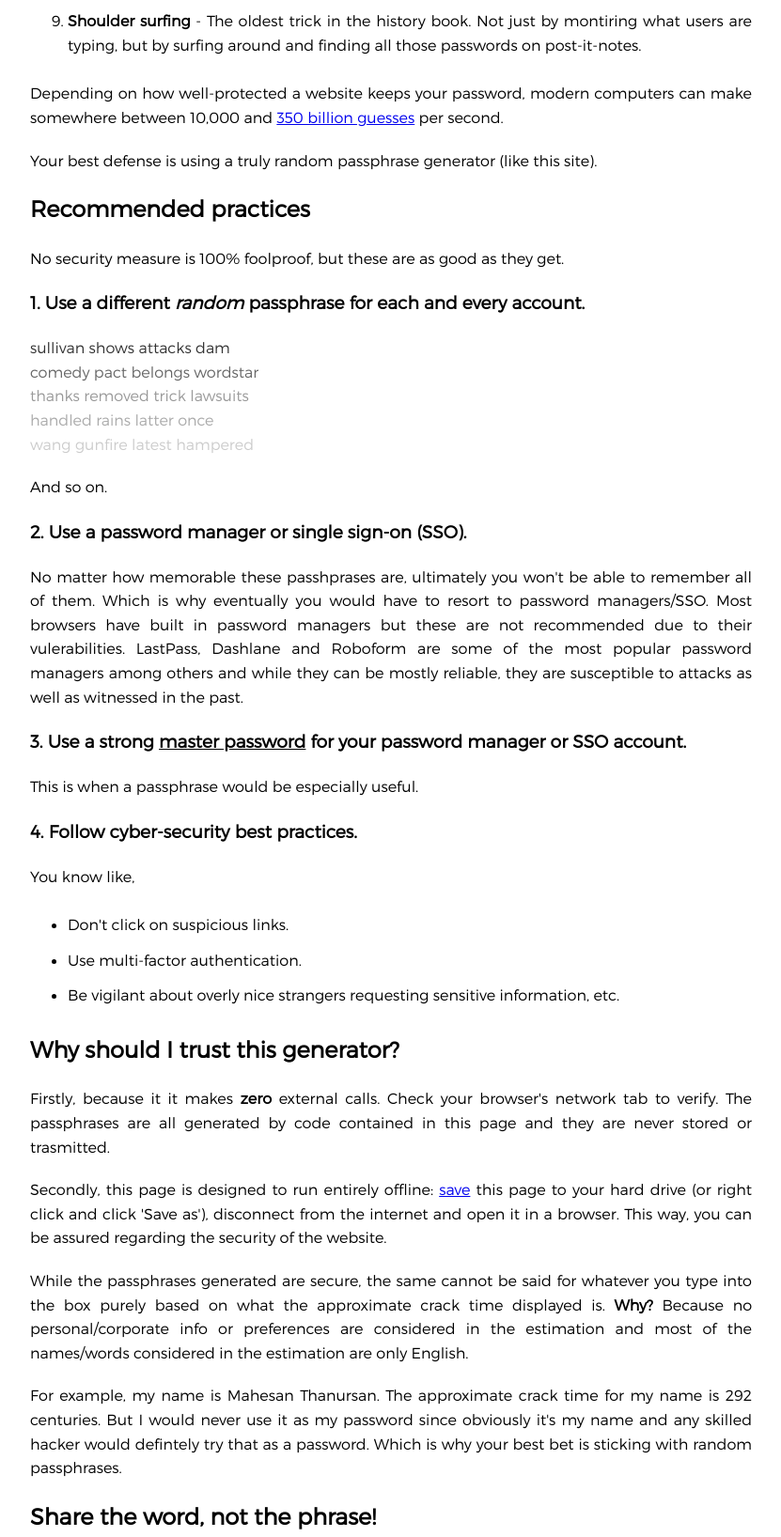
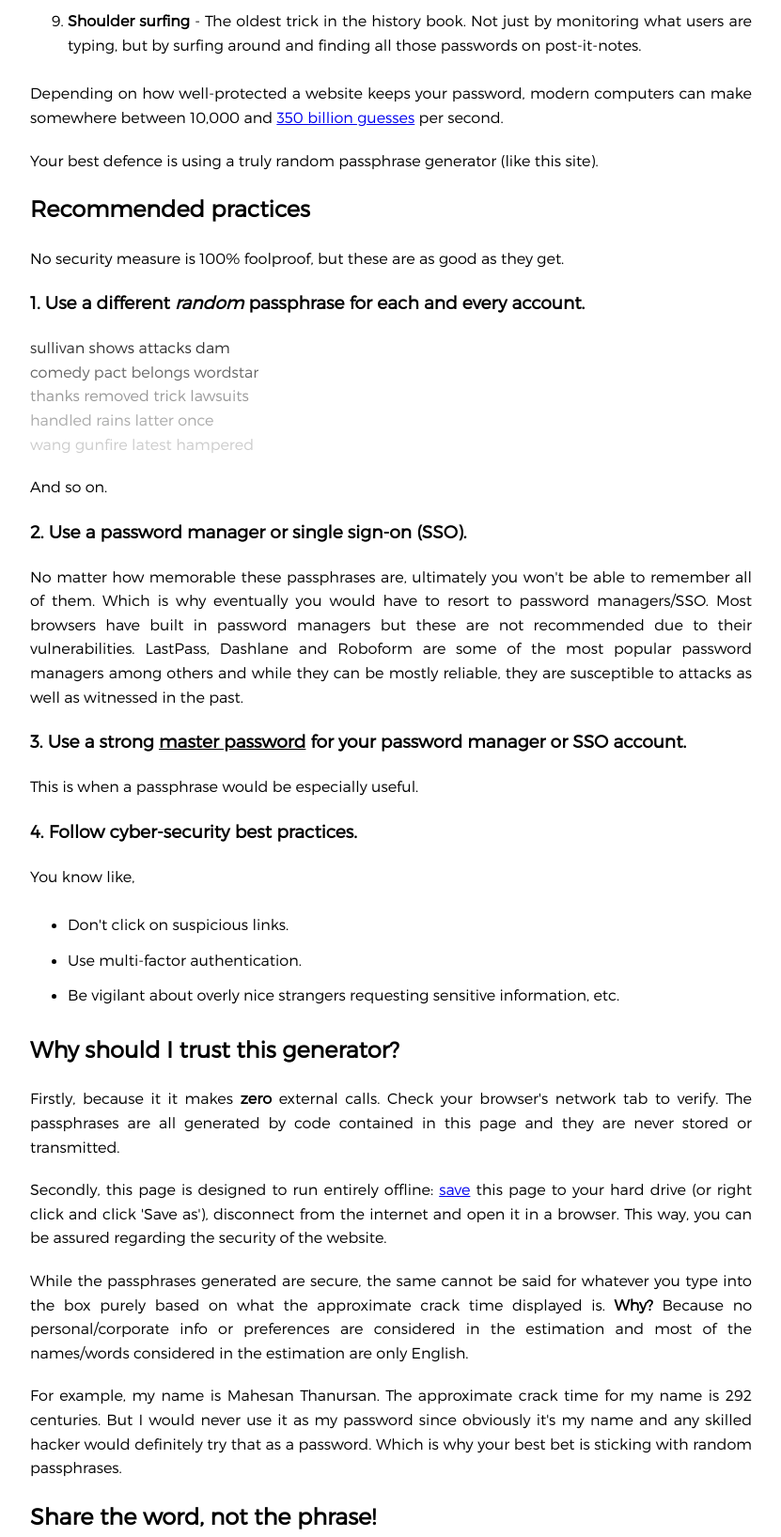
Before and after one commit to davelevine/passphrase-generator, a plain HTML site: page index.html in a window 1280 px wide. Shown: the part 3856-5492 px from the top of the page at 94% size, without its empty margins (224-1055 px from the left). Drawn offline with Linux system fonts and the light colour scheme.

Commit message:
Update index.html

```diff
--- a/index.html
+++ b/index.html
@@ -186,11 +186,11 @@ secrets meeting the same length and complexity requirements." -  NIST, 2017.
 </li>
 <li><b>Malware</b> - A keylogger or screen scraper can be installed by malware which records everything you type or takes screenshots during a login process, and then forwards a copy of this file to hackers. Some malware will look for the existence of a web browser client password file and copy this which, unless properly encrypted, will contain easily accessible saved passwords from the user's browsing history.
 </li>
-<li><b>Shoulder surfing</b> - The oldest trick in the history book. Not just by montiring what users are typing, but by surfing around and finding all those passwords on post-it-notes.
+<li><b>Shoulder surfing</b> - The oldest trick in the history book. Not just by monitoring what users are typing, but by surfing around and finding all those passwords on post-it-notes.
 </li>
 </ol>
 <p>Depending on how well-protected a website keeps your password, modern computers can make somewhere between 10,000 and <a href="https://arstechnica.com/security/2012/12/25-gpu-cluster-cracks-every-standard-windows-password-in-6-hours/" target="_blank" rel="noopener noreferrer">350 billion guesses</a> per second.</p>
-<p>Your best defense is using a truly random passphrase generator (like this site).</p>
+<p>Your best defence is using a truly random passphrase generator (like this site).</p>
 
 <h2 id="recommended-practices">Recommended practices</h2>
 <p>No security measure is 100% foolproof, but these are as good as they get.</p>
@@ -209,7 +209,7 @@ secrets meeting the same length and complexity requirements." -  NIST, 2017.
 </p>
 <p>And so on.</p>
 <h3 id="2-use-a-password-manager-or-single-sign-on-">2. Use a password manager or single sign-on (SSO).</h3>
-<p>No matter how memorable these passhprases are, ultimately you won't be able to remember all of them. Which is why eventually you would have to resort to password managers/SSO. Most browsers have built in password managers but these are not recommended due to their vulerabilities. LastPass, Dashlane and Roboform are some of the most popular password managers among others and while they can be mostly reliable, they are susceptible to attacks as well as witnessed in the past. </p>
+<p>No matter how memorable these passphrases are, ultimately you won't be able to remember all of them. Which is why eventually you would have to resort to password managers/SSO. Most browsers have built in password managers but these are not recommended due to their vulnerabilities. LastPass, Dashlane and Roboform are some of the most popular password managers among others and while they can be mostly reliable, they are susceptible to attacks as well as witnessed in the past. </p>
 
 <h3 id="3-master-password">3. Use a strong <u>master password</u> for your password manager or SSO account.</h3>
 <p>This is when a passphrase would be especially useful.</p>
@@ -227,12 +227,12 @@ secrets meeting the same length and complexity requirements." -  NIST, 2017.
     </ul>
 
 <h2 id="why-should-i-trust-this-generator-">Why should I trust this generator?</h2>
-<p>Firstly, because it it makes <strong>zero</strong> external calls. Check your browser&#39;s network tab to verify. The passphrases are all generated by code contained in this page and they are never stored or trasmitted.</p>
+<p>Firstly, because it it makes <strong>zero</strong> external calls. Check your browser&#39;s network tab to verify. The passphrases are all generated by code contained in this page and they are never stored or transmitted.</p>
 <p>Secondly, this page is designed to run entirely offline: <a href="/PassphraseGenerator/" download>save</a> this page to your hard drive (or right click and click 'Save as'), disconnect from the internet and open it in a browser. This way, you can be assured regarding the security of the website.</p>
 <p>
 While the passphrases generated are secure, the same cannot be said for whatever you type into the box purely based on what the approximate crack time displayed is.
 <b>Why?</b> Because no personal/corporate info or preferences are considered in the estimation and most of the names/words considered in the estimation are only English.
-<p>For example, my name is Mahesan Thanursan. The approximate crack time for my name is  292 centuries. But I would never use it as my password since obviously it's my name and any skilled hacker would defintely try that as a password. Which is why your best bet is sticking with random passphrases.</p>
+<p>For example, my name is Mahesan Thanursan. The approximate crack time for my name is  292 centuries. But I would never use it as my password since obviously it's my name and any skilled hacker would definitely try that as a password. Which is why your best bet is sticking with random passphrases.</p>
 
 <h2 id="share-the-word">Share the word, not the phrase!</h2>
 
@@ -265,7 +265,7 @@ While the passphrases generated are secure, the same cannot be said for whatever
         <a href="https://github.com/dropbox/zxcvbn/blob/master/dist/zxcvbn.js" target="_blank" rel="noopener noreferrer">zxcvbn.js</a>, which was created by Dropboxer <a href="https://github.com/lowe" target="_blank" rel="noopener noreferrer">Dan Wheeler</a>.
 
     <p><b>Legal &amp; Tech:</b></p>
-      <p>For more information on how the estimation of passphrase strength works, checkout Dan Wheeler's original <a href="https://blogs.dropbox.com/tech/2012/04/zxcvbn-realistic-password-strength-estimation/" target="_blank" rel="noopener noreferrer"> Dropblox blog post</a>. The 'zxcvbn' alogrithm was chosen as the underlying algorithm to measure passphrase strength in terms of approximate cracking time, since it was one of the highest scoring password meters in the study,  <a href="https://www.ei.ruhr-uni-bochum.de/media/mobsec/veroeffentlichungen/2018/09/10/ccsf285-finalv2.pdf" target="_blank" rel="noopener noreferrer"> ‘On the Accuracy of Password Strength Meters’</a> (Golla &amp; Dürmuth, 2018) and because it was open-source. </p>
+      <p>For more information on how the estimation of passphrase strength works, checkout Dan Wheeler's original <a href="https://blogs.dropbox.com/tech/2012/04/zxcvbn-realistic-password-strength-estimation/" target="_blank" rel="noopener noreferrer"> Dropblox blog post</a>. The 'zxcvbn' algorithm was chosen as the underlying algorithm to measure passphrase strength in terms of approximate cracking time, since it was one of the highest scoring password meters in the study,  <a href="https://www.ei.ruhr-uni-bochum.de/media/mobsec/veroeffentlichungen/2018/09/10/ccsf285-finalv2.pdf" target="_blank" rel="noopener noreferrer"> ‘On the Accuracy of Password Strength Meters’</a> (Golla &amp; Dürmuth, 2018) and because it was open-source. </p>
       <p> All passwords regardless of their length or strength are susceptible to attacks such as phishing, social engineering, malware such as keyloggers and screen-scrapers, shoulder-surfing, spidering and guessing based on users and their preferences. These are not considered in estimating the strength of the passphrase.
       </p>
     <p><em>While I assure you that passphrases generated by this site are secure, I assume no responsibility if you use a passphrase from this site and are hacked subsequently. </em>
```
